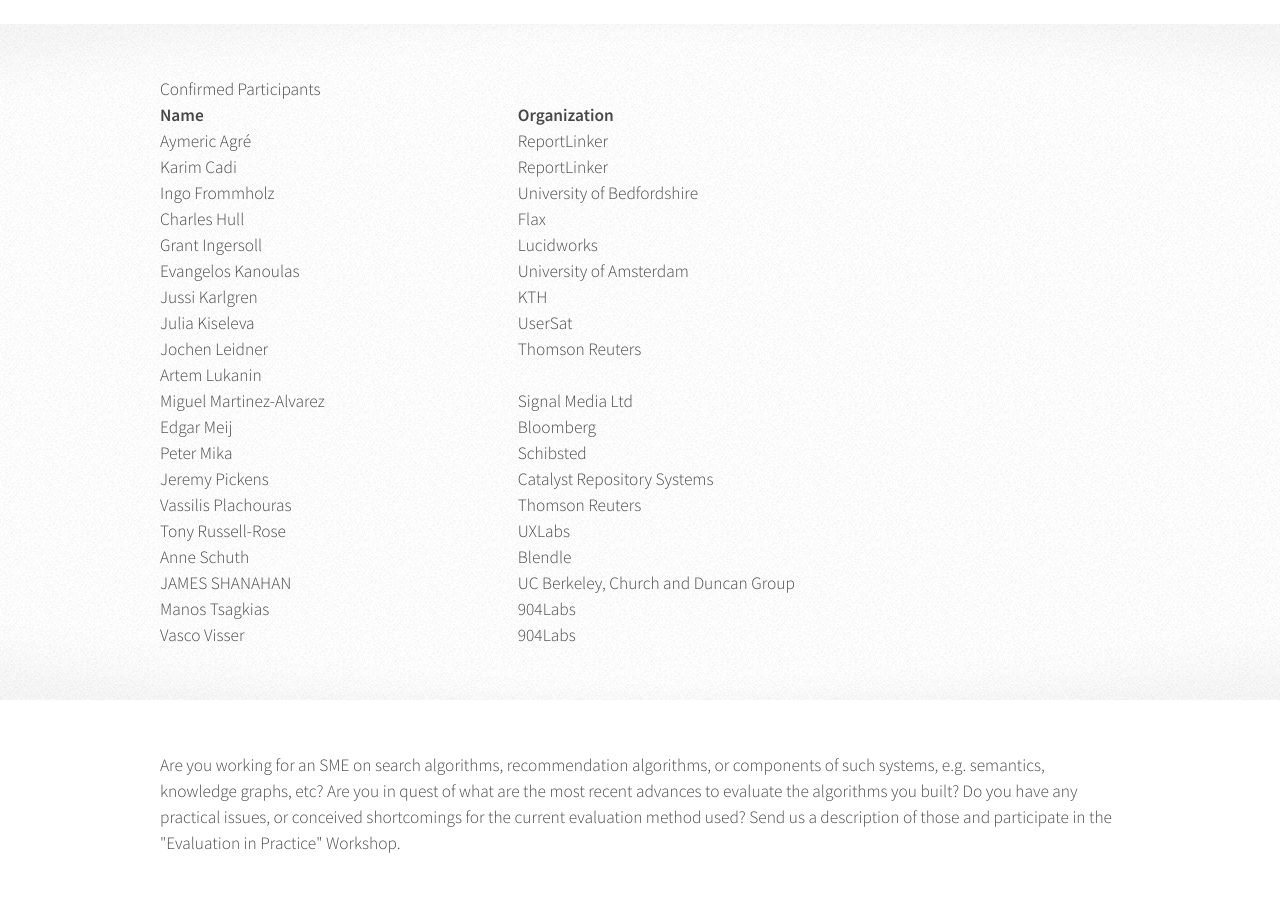
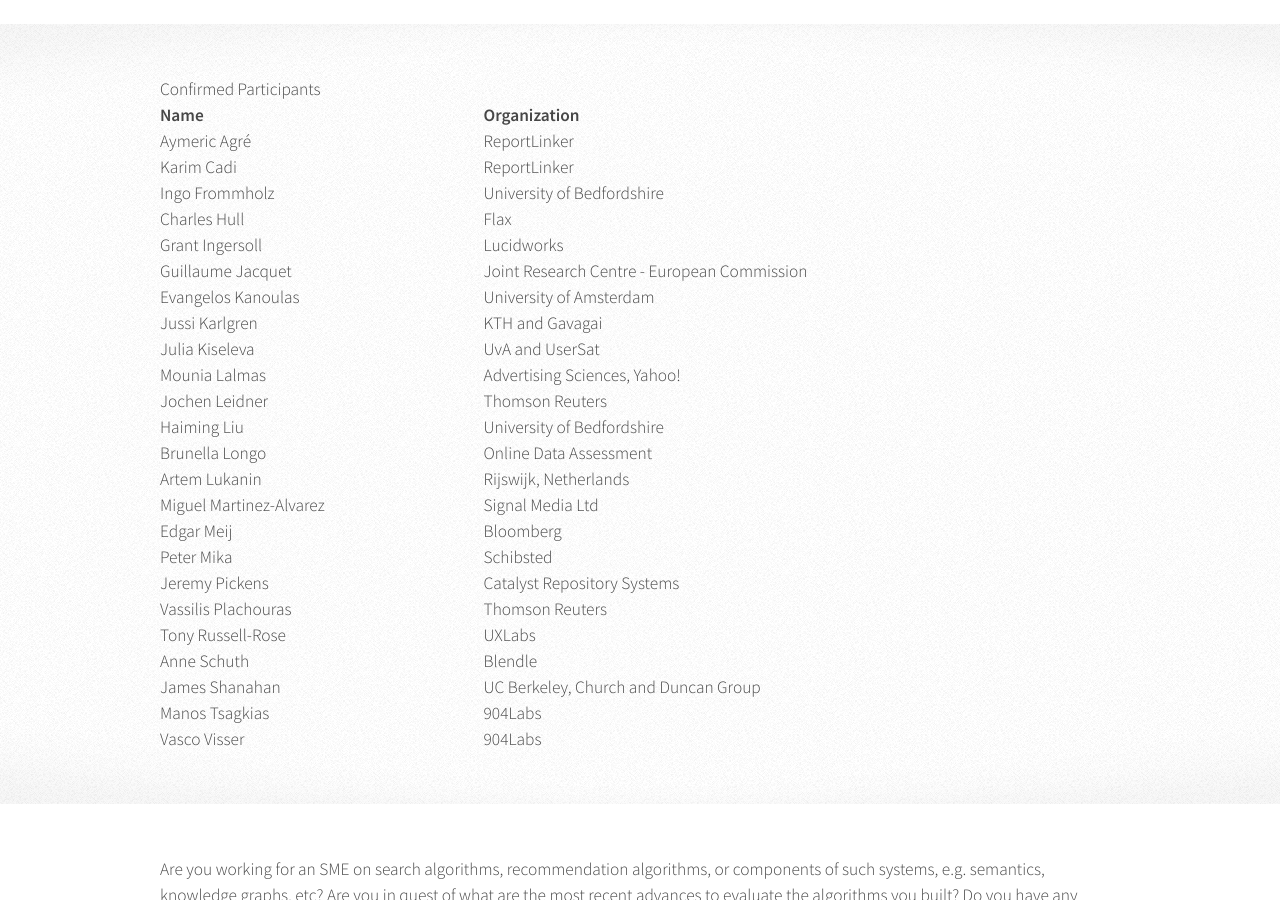
Before and after one commit to ekanou/RealEval, a Jekyll site: the page built from index.html, in a window 1280 px wide and 900 px high, scrolled down 1004 px. Built offline with Jekyll 4.4.1, drawn with Linux system fonts in a browser that asks for light colours; the list of posts is cut into pages by our own code.

Commit message:
Update index.html

```diff
--- a/index.html
+++ b/index.html
@@ -59,11 +59,15 @@ layout: default
 				<tr><td>Ingo	Frommholz</td><td>	University of Bedfordshire</td></tr>
 				<tr><td>Charles	Hull</td><td>	Flax</td></tr>
 				<tr><td>Grant	Ingersoll</td><td>	Lucidworks</td></tr>
+				<tr><td>Guillaume Jacquet</td><td>	Joint Research Centre - European Commission</td></tr>
 				<tr><td>Evangelos	Kanoulas</td><td>	University of Amsterdam</td></tr>
-				<tr><td>Jussi	Karlgren</td><td>	KTH</td></tr>
-				<tr><td>Julia	Kiseleva</td><td>	UserSat</td></tr>
+				<tr><td>Jussi	Karlgren</td><td>	KTH and Gavagai</td></tr>
+				<tr><td>Julia	Kiseleva</td><td>	UvA and UserSat</td></tr>
+				<tr><td>Mounia Lalmas</td><td>	Advertising Sciences, Yahoo!</td></tr>
 				<tr><td>Jochen	Leidner</td><td>	Thomson Reuters</td></tr>
-				<tr><td>Artem	Lukanin</td><td></td></tr>
+				<tr><td>Haiming Liu</td><td>University of Bedfordshire</td></tr>
+				<tr><td>Brunella Longo</td><td>Online Data Assessment</td></tr>
+				<tr><td>Artem	Lukanin</td><td>Rijswijk, Netherlands</td></tr>
 				<tr><td>Miguel	Martinez-Alvarez</td><td>	Signal Media Ltd</td></tr>
 				<tr><td>Edgar	Meij</td><td>	Bloomberg</td></tr>
 				<tr><td>Peter	Mika</td><td>	Schibsted</td></tr>
@@ -71,7 +75,7 @@ layout: default
 				<tr><td>Vassilis	Plachouras</td><td>	Thomson Reuters</td></tr>
 				<tr><td>Tony	Russell-Rose</td><td>	UXLabs</td></tr>
 				<tr><td>Anne	Schuth</td><td>	Blendle</td></tr>
-				<tr><td>JAMES	SHANAHAN</td><td>	UC Berkeley, Church and Duncan Group</td></tr>
+				<tr><td>James	Shanahan</td><td>	UC Berkeley, Church and Duncan Group</td></tr>
 				<tr><td>Manos	Tsagkias</td><td>	904Labs</td></tr>
 				<tr><td>Vasco	Visser</td><td>	904Labs</td></tr>
 			</table>
```
